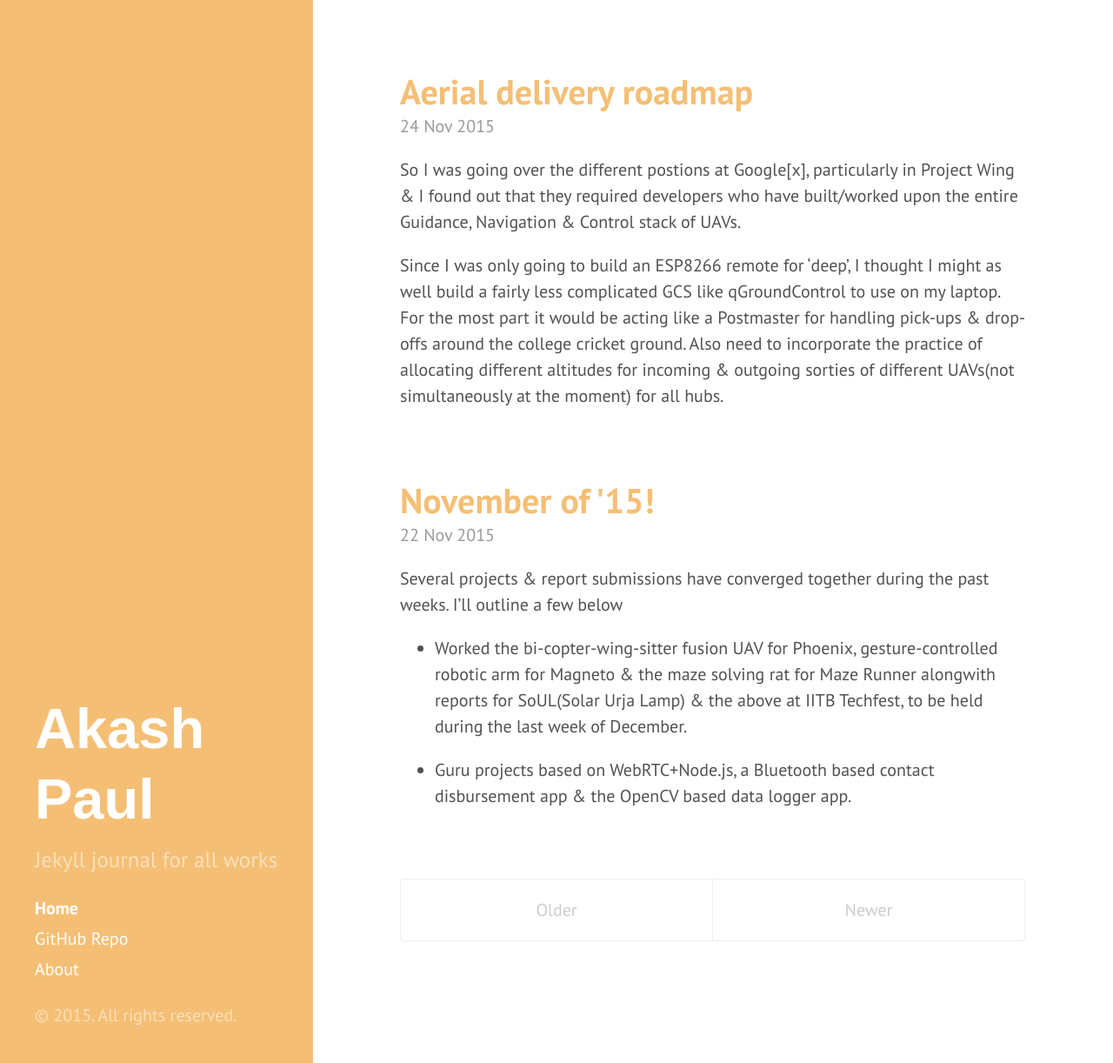
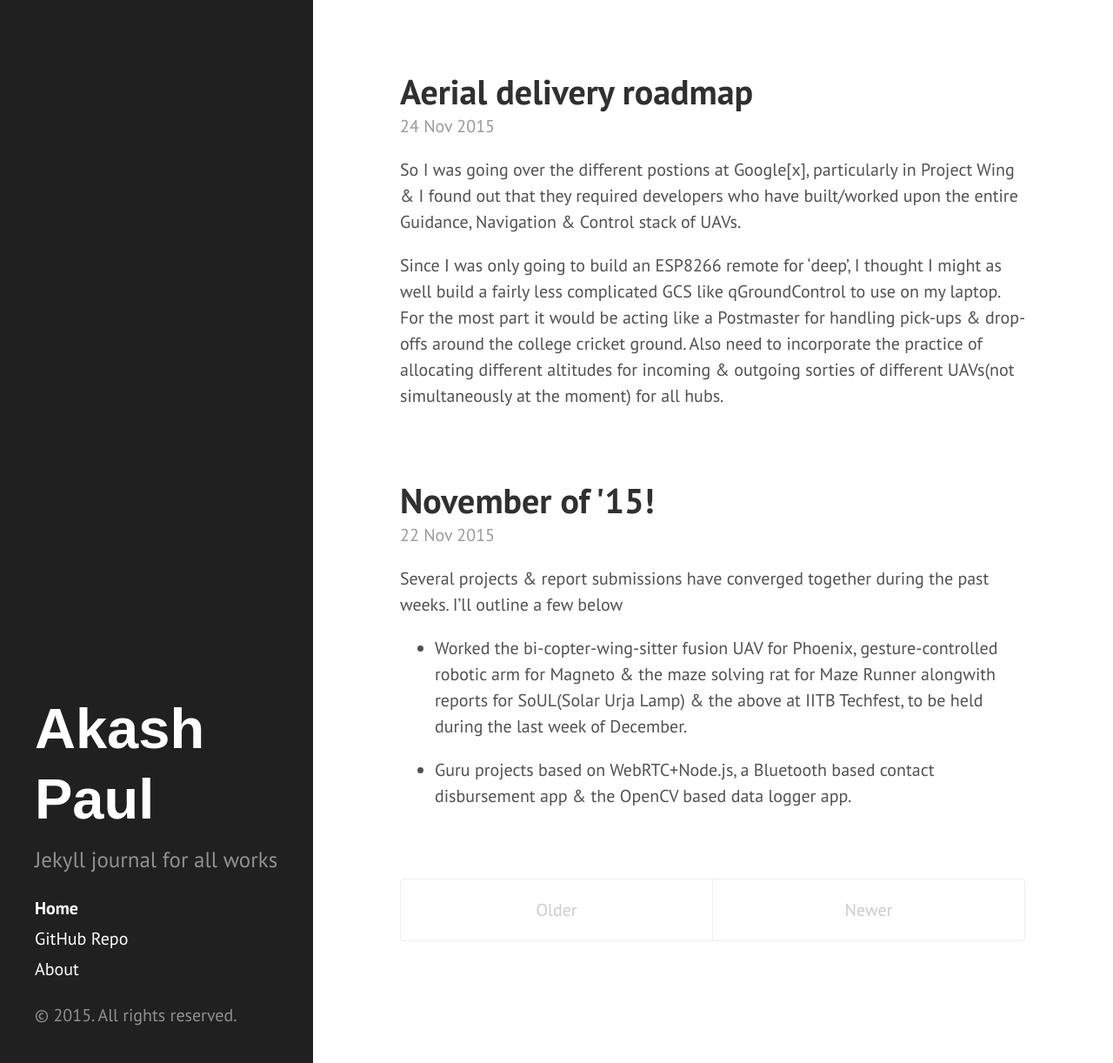
Before and after one commit to iakashpaul/iakashpaul.github.io, a Jekyll site: the page built from index.html, in a window 1280 px wide and 1222 px high. Shown: the whole window at 87% size. Built offline with Jekyll 4.4.1, drawn with Linux system fonts in a browser that asks for light colours; Markdown is read by kramdown in place of the engine named in the settings; the list of posts is cut into pages by our own code.

Commit message:
Reverted to Noir theme

```diff
--- a/_layouts/default.html
+++ b/_layouts/default.html
@@ -3,7 +3,7 @@
 
   {% include head.html %}
 
-  <body class="theme-base-0a">
+  <body>
 
     {% include sidebar.html %}
 
```
